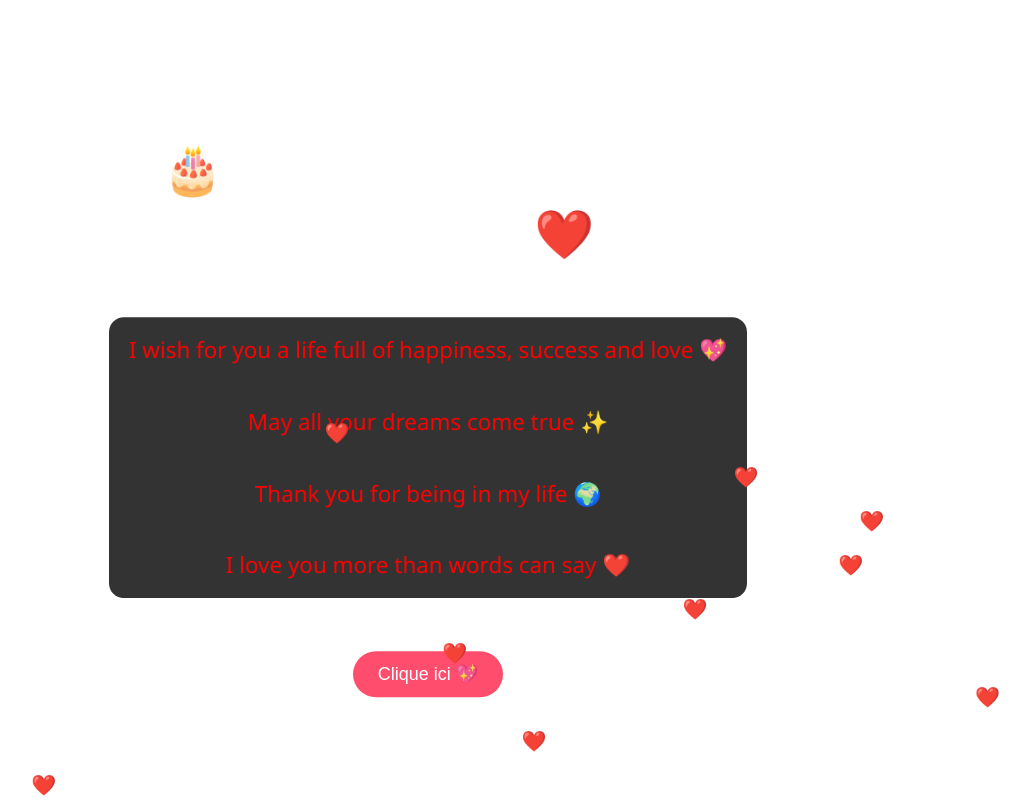
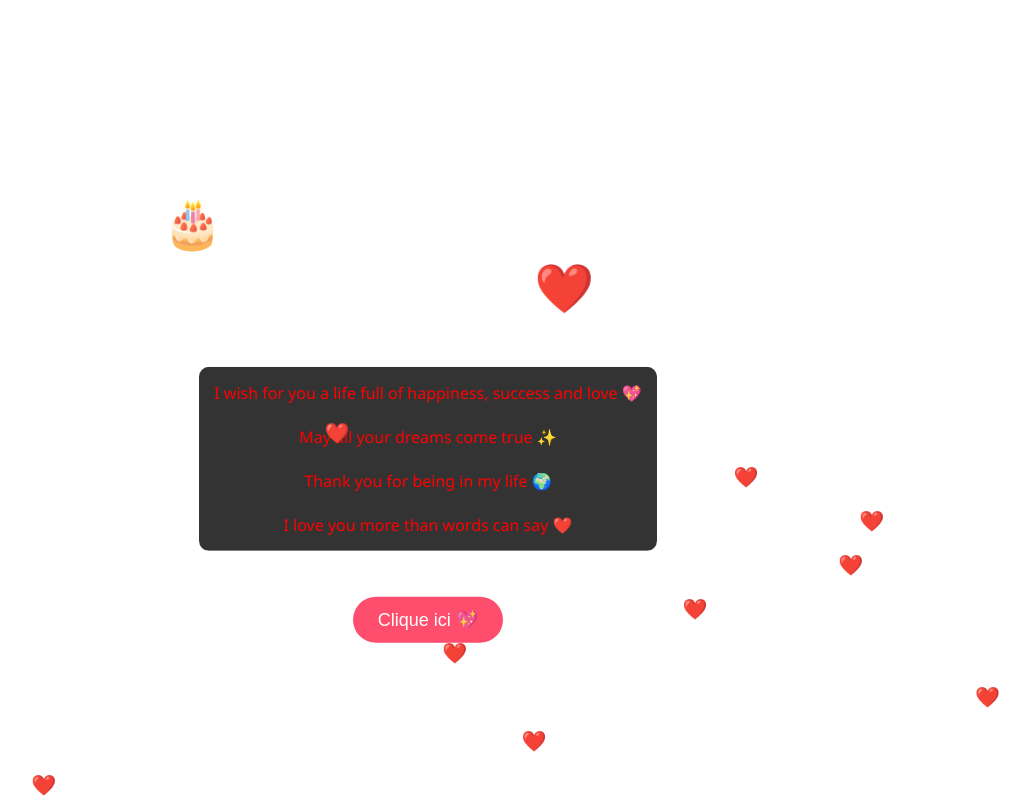
Before and after one commit to zineb-zul/birthday, a website: page index.html in a window 1280 px wide. Both pictures are taken after a click on the button "Clique ici 💖". Shown: the whole page, without its empty margins (212-1242 px from the left). Drawn offline with Linux system fonts and the light colour scheme.

Commit message:
Update index.html

```diff
--- a/index.html
+++ b/index.html
@@ -28,14 +28,11 @@ h1 {
 
 /* texte message surprise */
 p {
-    font-size: 1.4em;
-    margin-top: 20px;
-    line-height: 1.6;
-    padding: 15px 20px;
-    border-radius: 15px;
-    background-color: rgba(0, 0, 0, 0.8); /* fond noir semi-transparent */
-    color: red; /* tu peux mettre blue si tu veux */
-    display: inline-block; /* pour que le fond soit autour du texte seulement */
+  background-color: rgba(0,0,0,0.8); /* fond noir semi-transparent */
+  color: red; /* texte visible */
+  padding: 15px;
+  border-radius: 10px;
+  display: inline-block;
 }
 
 /* texte initial caché */
```
